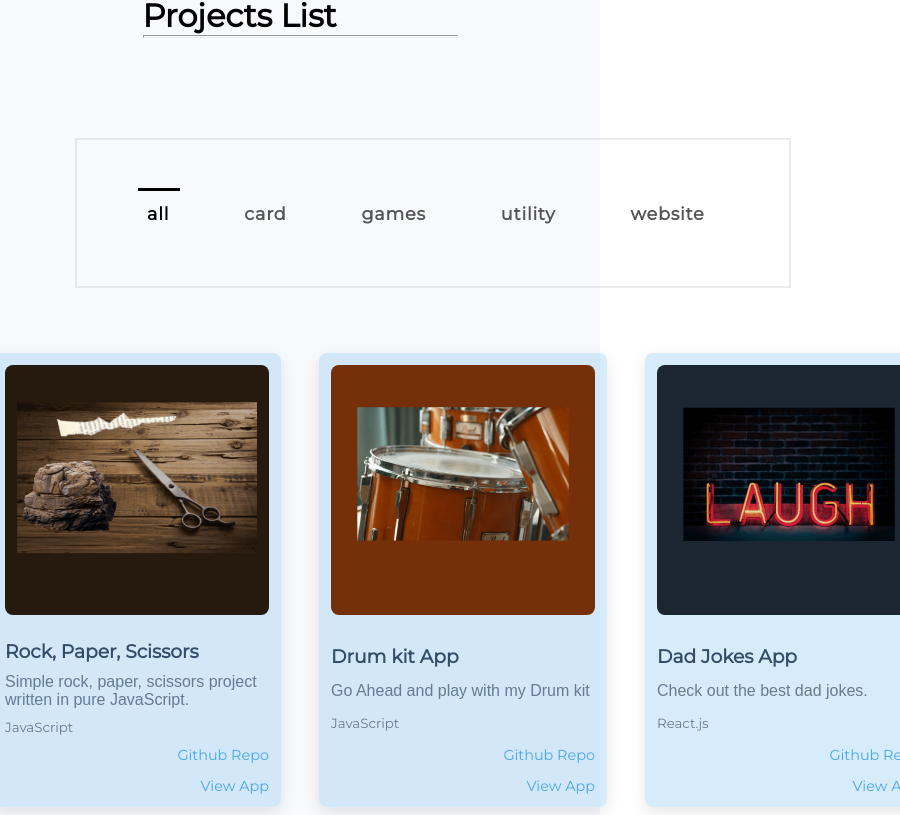
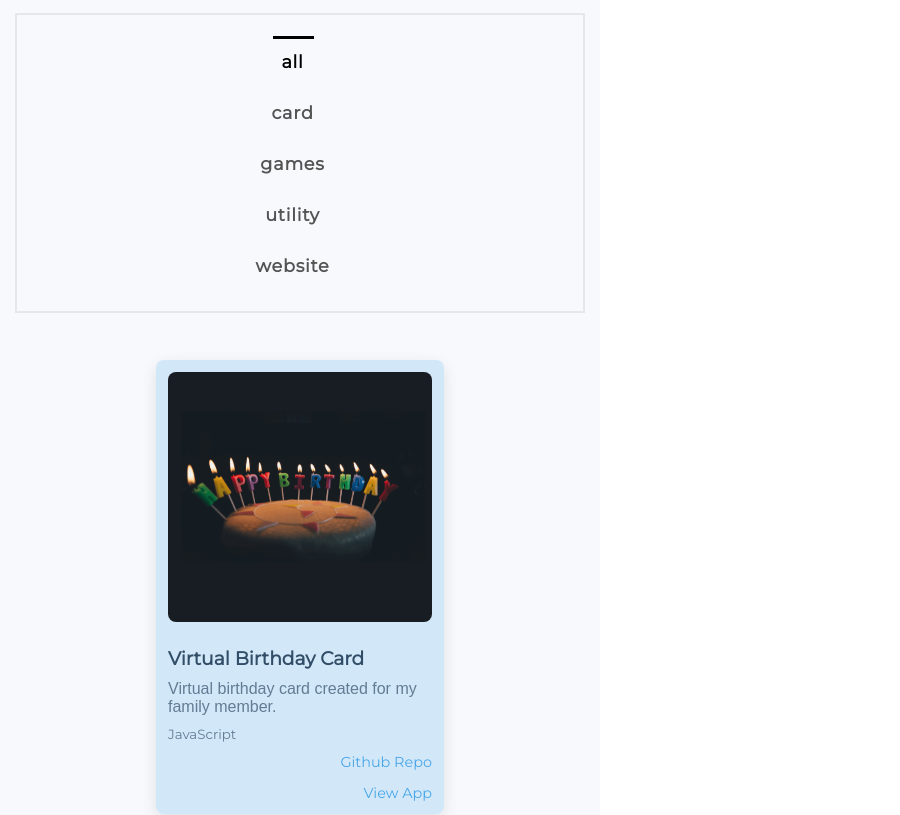
Before and after one commit to JulioCLop/my-website, a React (Create React App) app: page /projects in a window 600 px wide. Shown: the part 1538-2353 px from the top of the page, 900 px wide, since content can reach past the window. Built offline with nearby package versions, Linux system fonts and the light colour scheme.

Commit message:
made changes to project page responsiveness

```diff
--- a/src/components/ProjectPage_Components/SectionThree.module.css
+++ b/src/components/ProjectPage_Components/SectionThree.module.css
@@ -44,6 +44,11 @@
 }
 .btn {
   color: #545454;
+}
+.btn:hover{
+  background: hsl(209, 71%, 66%);
+  width: 100%;
+  color: white;
 }
 .active-btn {
   color: #000;
@@ -161,11 +166,21 @@
   .active-btn:after {
     top: 0;
   }
+  .projects {
+    display: grid;
+    grid-template-columns: repeat(3, 1fr);
+    gap: 8px;
+  }
 }
 
 @media (min-width: 766px) and (max-width: 917px) {
   .active-btn:after {
     top: 0;
+  }
+  .projects {
+    display: grid;
+    grid-template-columns: repeat(2, 1fr);
+    gap: 8px;
   }
 }
 
@@ -173,11 +188,42 @@
     .active-btn:after {
         top: 0;
       }
+      .projects {
+        display: grid;
+        grid-template-columns: repeat(2, 1fr);
+        gap: 8px;
+      }
 }
 
 @media (min-width: 481px) and (max-width: 767px) {
+  .section-three_project {
+    padding: 50px 15px;
+  }
+  .projects {
+    display: grid;
+    grid-template-columns: repeat(1, 1fr);
+    gap: 8px;
+  }
+  .listProjects {
+    min-height: 300px;
+    width: 100%;
+    display: flex;
+    align-items: center;
+    flex-direction: column;
+    justify-content: center;
+    padding: 5px;
+    margin: 0;
+  }
   .active-btn:after {
-        top: 0;
+    bottom: 0;
+  }
+
+.projectsContainer {
+   margin-top: 2rem;
+  }
+  .section-three_project_header {
+    width: 70%;
+    text-align: center;
   }
 }
 
--- a/src/pages/NoMatch/NoMatch.js
+++ b/src/pages/NoMatch/NoMatch.js
@@ -1,15 +1,15 @@
-import { useLocation } from 'react-router';
 
 import classes from './NoMatch.module.css';
 
 
 
 const NoMatch = () => {
-    const location = useLocation();
-
   return (
     <div className={classes.nomatch}>
-    <p>This is not an active URL path: <span>juliolopez.io{location.pathname}</span> </p>
+    <div className={classes['nomatch-container']}>
+     <h2>404 <span>|</span></h2>
+      <h4>page not found!</h4>
+    </div>
     </div>
   )
 }
--- a/src/pages/NoMatch/NoMatch.module.css
+++ b/src/pages/NoMatch/NoMatch.module.css
@@ -1,8 +1,20 @@
 .nomatch{
-    height: 100vh;
+    height: calc(100vh - 300px);
     width: 100%;
-    background-color: rgba(0, 0, 0, 0.301);
+    background: hsl(209, 71%, 66%);
+    color: white;
+    display: flex;
+    align-items: center;
+    justify-content: center;
 }
+.nomatch-container{
+    display: flex;
+    align-items: center;
+    justify-content: space-evenly;
+    width: 200px;
+
+}
+
 
 
 
```
Lines whose indentation alone changed are shown as unchanged.
